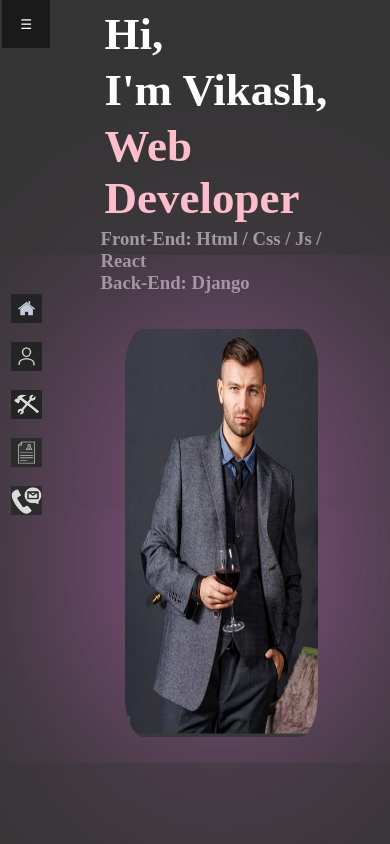
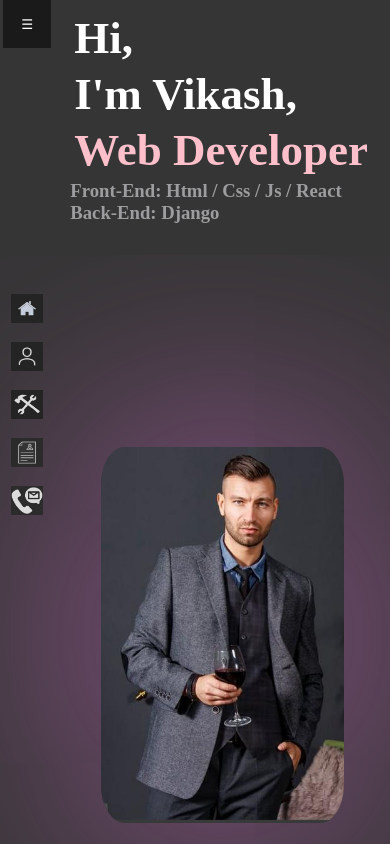
Before and after one commit to vbochliya/portfolio, a plain HTML site: page index.html in a window 390 px wide. Drawn offline with Linux system fonts and the light colour scheme.

Commit message:
fixed the responsiveness of home page

```diff
--- a/style.css
+++ b/style.css
@@ -207,6 +207,9 @@ body{
     box-shadow: 0 0 1500px 0px rgba(219, 112, 212, 0.84);
 }
 @media (max-width:700px) {
+    .show_section{
+        padding: .5rem 1rem 0 1rem;
+    }
     #home{
         flex-direction: column;
         height: 90%;
@@ -220,7 +223,19 @@ body{
         height: 60%;
     }
 }
-
+@media (max-width:500px) {
+    #home{
+        height: 100%;
+    }
+    #left_with_text{
+        width: 100%;
+        height: 50%;
+    }
+    #right_with_img{
+        width: 100%;
+        height: 50%;
+    }
+}
 
 
 
```
